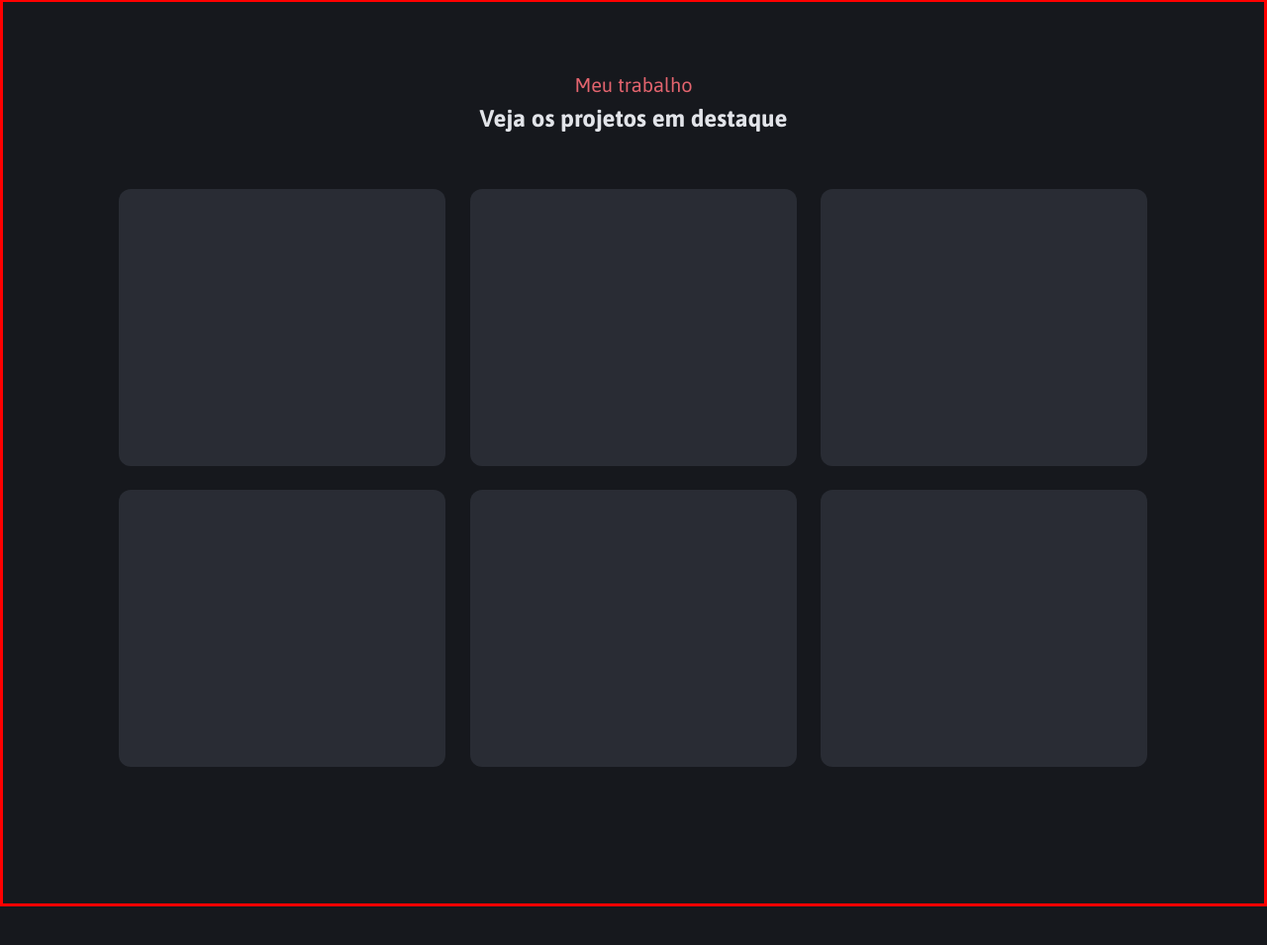
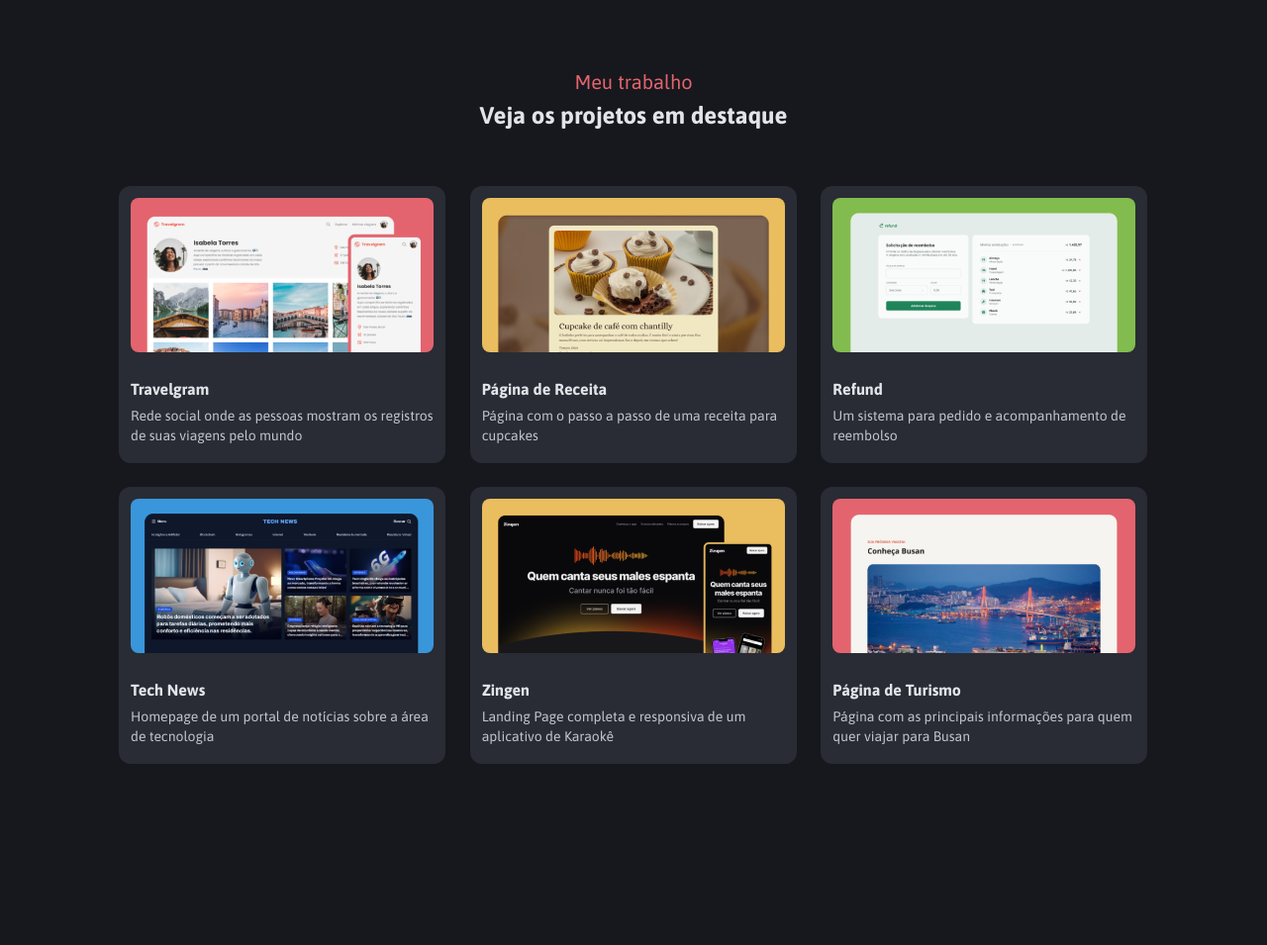
Before and after one commit to marciojr444/Portfolio-Dev, a plain HTML site: page index.html in a window 1280 px wide. Shown: the part 751-1706 px from the top of the page at 99% size. Before the commit the page ends 1667 px from the top, so only its background shows below. Drawn offline with Linux system fonts and the light colour scheme.

Commit message:
finalizando a second-page

```diff
--- a/Styles/second-pag.css
+++ b/Styles/second-pag.css
@@ -18,7 +18,7 @@
     }
   }
 
-  border: solid red;
+  /* border: solid red; */
 }
 
 #secao-projetos {
@@ -33,8 +33,29 @@
 }
 
 .projetos {
+  padding-inline: 12px;
   border-radius: 12px;
   width: 330px;
   height: 280px;
   background-color: var(--gray-300);
+  text-align: start;
+
+  h3 {
+    margin-top: 24px;
+    margin-bottom: 8px;
+    font: var(--title-sm);
+    color: var(--gray-600);
+  }
+
+  p {
+    font: var(--text-sm);
+    color: var(--gray-500);
+  }
 }
+
+.foto-projeto {
+  width: 306px;
+  height: 156px;
+  border-radius: 8px;
+  margin-top: 12px;
+}
--- a/index.html
+++ b/index.html
@@ -89,39 +89,39 @@
       </div>
       <section id="secao-projetos">
         <div class="projetos">
-          <!-- <img class="foto-projeto" src="/Assets/Images/Thumbnail_Project-01.png" alt="Imagem do projeto Travelgram">
+          <img class="foto-projeto" src="/Assets/Images/Thumbnail_Project-01.png" alt="Imagem do projeto Travelgram">
           <h3>Travelgram</h3>
-          <p>Rede social onde as pessoas mostram os registros de suas viagens pelo mundo</p> -->
+          <p>Rede social onde as pessoas mostram os registros de suas viagens pelo mundo</p>
         </div>
 
         <div class="projetos">
-          <!-- <img class="foto-projeto" src="/Assets/Images/Thumbnail_Project-02.png" alt="Imagem do projeto Tech News">
+          <img class="foto-projeto" src="/Assets/Images/Thumbnail_Project-02.png" alt="Imagem do projeto Tech News">
           <h3>Tech News</h3>
-          <p>Homepage de um portal de notícias sobre a área de tecnologia</p> -->
+          <p>Homepage de um portal de notícias sobre a área de tecnologia</p>
         </div>
 
         <div class="projetos">
-          <!-- <img class="foto-projeto" src="/Assets/Images/Thumbnail_Project-03.png" alt="Imagem do projeto Página de Receita">
+          <img class="foto-projeto" src="/Assets/Images/Thumbnail_Project-03.png" alt="Imagem do projeto Página de Receita">
           <h3>Página de Receita</h3>
-          <p>Página com o passo a passo de uma receita para cupcakes</p> -->
+          <p>Página com o passo a passo de uma receita para cupcakes</p>
         </div>
 
         <div class="projetos">
-          <!-- <img class="foto-projeto" src="/Assets/Images/Thumbnail_Project-04.png" alt="Imagem do projeto Tech Zingen">
+          <img class="foto-projeto" src="/Assets/Images/Thumbnail_Project-04.png" alt="Imagem do projeto Tech Zingen">
           <h3>Zingen</h3>
-          <p>Landing Page completa e responsiva de um aplicativo de Karaokê</p> -->
+          <p>Landing Page completa e responsiva de um aplicativo de Karaokê</p>
         </div>
 
         <div class="projetos">
-          <!-- <img class="foto-projeto" src="/Assets/Images/Thumbnail_Project-05.png" alt="Imagem do projeto Tech Refund">
+          <img class="foto-projeto" src="/Assets/Images/Thumbnail_Project-05.png" alt="Imagem do projeto Tech Refund">
           <h3>Refund</h3>
-          <p>Um sistema para pedido e acompanhamento de reembolso </p> -->
+          <p>Um sistema para pedido e acompanhamento de reembolso </p>
         </div>
 
         <div class="projetos">
-          <!-- <img class="foto-projeto" src="/Assets/Images/Thumbnail_Project-06.png" alt="Imagem do projeto Página de Turismo  ">
+          <img class="foto-projeto" src="/Assets/Images/Thumbnail_Project-06.png" alt="Imagem do projeto Página de Turismo  ">
           <h3>Página de Turismo</h3>
-          <p>Página com as principais informações para quem quer viajar para Busan</p> -->
+          <p>Página com as principais informações para quem quer viajar para Busan</p>
         </div>
       </section>
     </section>
```
